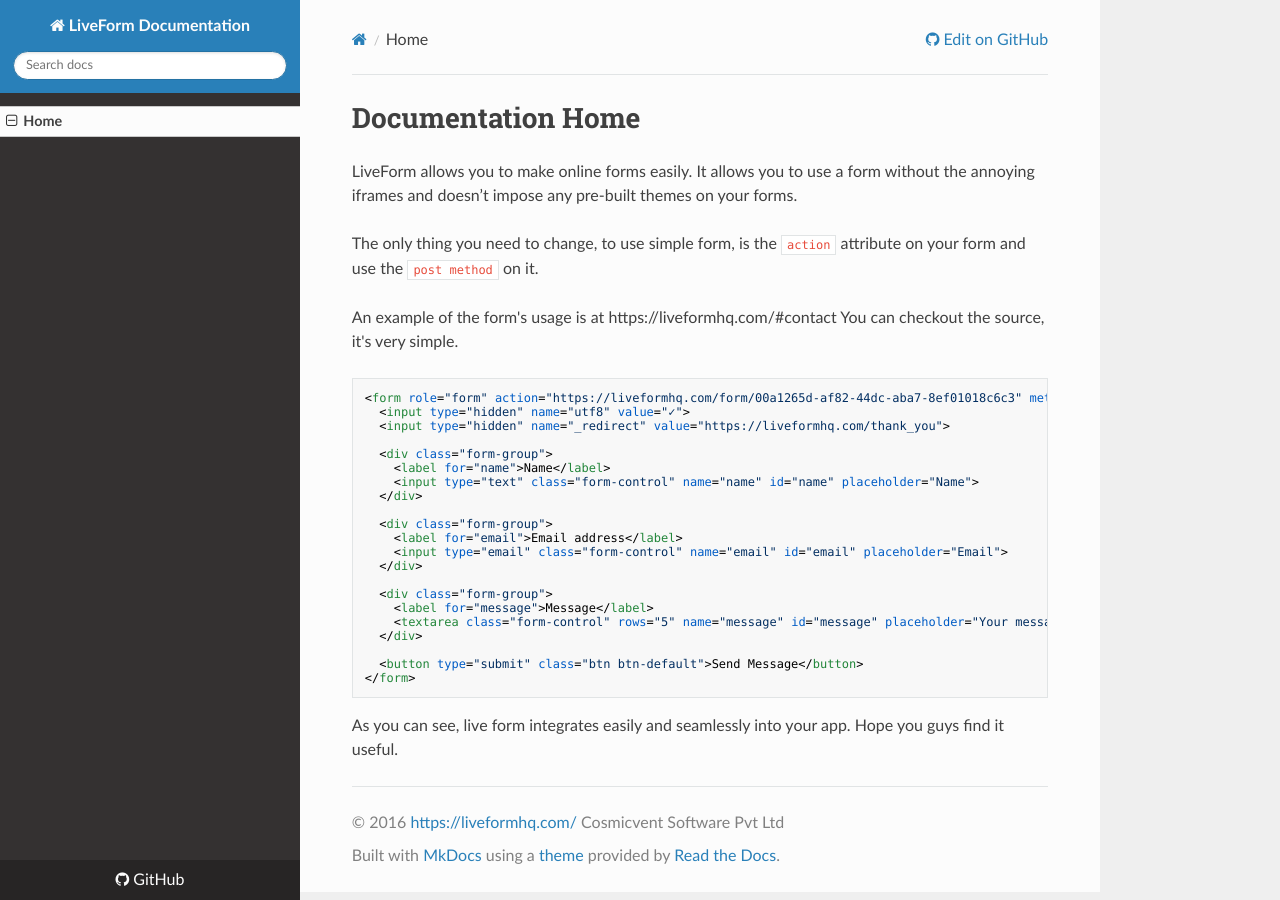
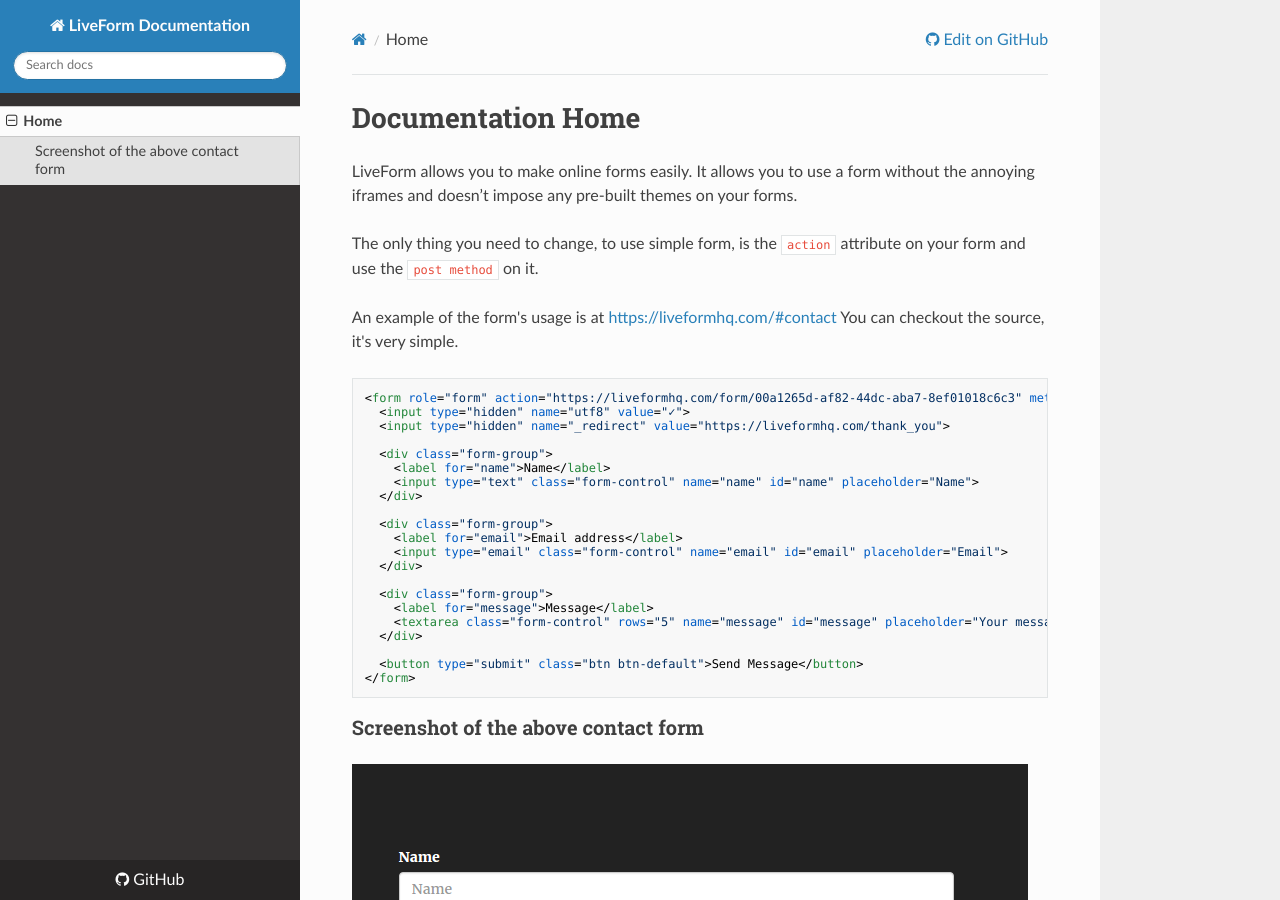
Before and after one commit to liveformhq/docs.liveformhq.com, an MkDocs documentation site: the page built from docs/index.md, in a window 1280 px wide and 900 px high. Built offline with MkDocs 1.6.1, drawn with Linux system fonts in a browser that asks for light colours; nearby versions of some CDN libraries; old or Windows-style settings are respelled for this version of MkDocs.

Commit message:
added images

```diff
--- a/docs/index.md
+++ b/docs/index.md
@@ -5,8 +5,7 @@
 
 The only thing you need to change, to use simple form, is the `action` attribute on your form and use the `post method` on it.
 
-An example of the form's usage is at https://liveformhq.com/#contact You can checkout the source, it's very simple.
-
+An example of the form's usage is at [https://liveformhq.com/#contact](https://liveformhq.com/#contact) You can checkout the source, it's very simple.
 
 ~~~html
 <form role="form" action="https://liveformhq.com/form/00a1265d-af82-44dc-aba7-8ef01018c6c3" method="POST" accept-charset="utf-8">
@@ -32,4 +31,7 @@
 </form>
 ~~~
 
+### Screenshot of the above contact form
+![Contact Form](/images/liveform-contact.png)
+
 As you can see, live form integrates easily and seamlessly into your app. Hope you guys find it useful.
```
Also changed, not shown: docs/favicon.ico (renamed from favicon.ico), docs/images/liveform-contact.png (added), 1 other file.
